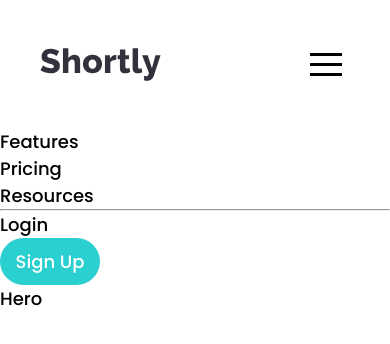
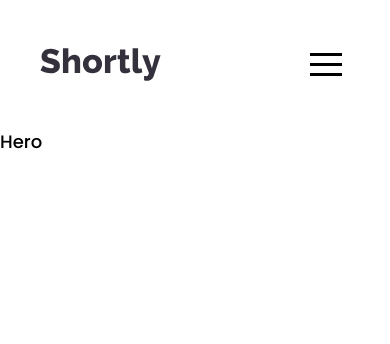
Before and after one commit to penguinboots/url-shortener, a React (Vite) app: page / in a window 390 px wide. Shown: the top 344 px of the page. Built offline with nearby package versions, Linux system fonts and the light colour scheme.

Commit message:
style hamburger behaviour

```diff
--- a/src/App.scss
+++ b/src/App.scss
@@ -47,6 +47,21 @@ button {
   background-color: $base-cyan-light;
 }
 
+/** Responsive - General **/
+.app-wrapper {
+  @media only screen and (min-width: 320px) and (max-width: 767px) {
+    width: 100%;
+  }
+  @media only screen and (min-width: 768px) and (max-width: 1024px) {
+    width: 85%;
+    margin: auto;
+  }
+  @media only screen and (min-width: 1024px) {
+    width: 75%;
+    margin: auto;
+  }
+}
+
 /*** Navbar - General ***/
 
 .main-nav {
@@ -94,14 +109,13 @@ button {
     margin: 4rem;
   }
 
-  /** Navbar - Responsive **/
+  /** Navbar - Hamburger Behaviour **/
 
   @media only screen and (min-width: 320px) and (max-width: 767px) {
-    width: 100%;
     .nav-menu-items li {
       display: none;
     }
-    .nav-right .auth-items{
+    .nav-right .auth-items {
       display: none;
     }
     .hamburger-react {
@@ -109,15 +123,69 @@ button {
     }
   }
   @media only screen and (min-width: 768px) and (max-width: 1024px) {
-    width: 85%;
     .hamburger-react {
       display: none;
     }
   }
   @media only screen and (min-width: 1024px) {
-    width: 75%;
     .hamburger-react {
       display: none;
     }
   }
 }
+
+/** Hamburger Menu **/
+
+.menu-window-inactive {
+  height: 0;
+  overflow: hidden;
+  transition: ease height 1s;
+}
+
+.menu-window-active {
+  height: 48rem;
+  transition: ease height 1s;
+  margin-top: 5rem;
+}
+
+.menu-window {
+  visibility: hidden;
+  @media only screen and (min-width: 320px) and (max-width: 767px) {
+    visibility: visible;
+  }
+
+  position: fixed;
+  top: 50%;
+  left: 50%;
+  transform: translate(-50%, -50%);
+
+  width: 70%;
+  margin: auto;
+  background-color: $base-dark-violet;
+  color: white;
+  border-radius: 1rem;
+
+  font-size: 2rem;
+  font-weight: 600;
+
+  .btn-main {
+    width: 80%;
+    padding: none;
+    margin: none;
+  }
+  ul {
+    padding: 2rem;
+  }
+  li {
+    padding: 2rem 0rem;
+    text-align: center;
+  }
+  li:hover {
+    color: $base-cyan-light;
+  }
+
+  hr {
+    margin: 2.5rem 0rem;
+    opacity: 50%;
+  }
+}
```
